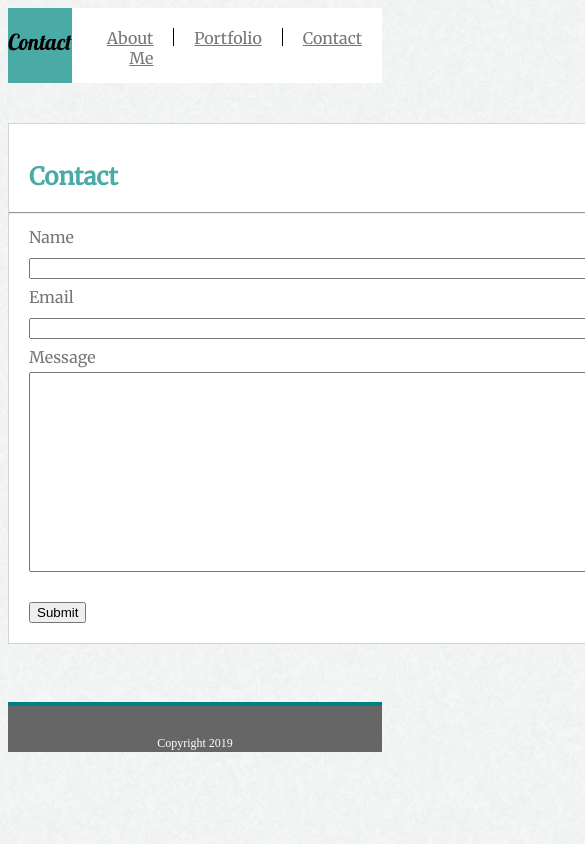
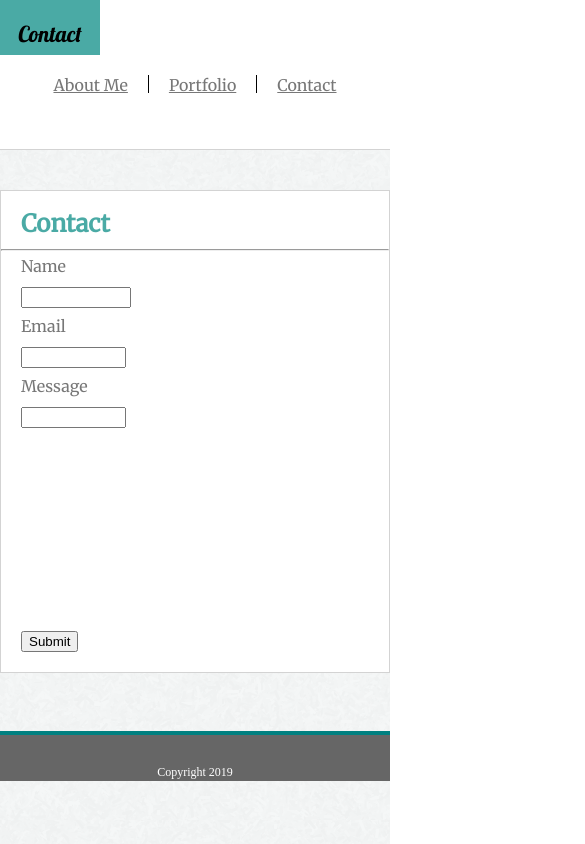
Before and after one commit to gregory-rutherford/Responsive-Portfolio, a plain HTML site: page contact.html in a window 390 px wide. Shown: the top 844 px of the page, 585 px wide, since content can reach past the window. Drawn offline with Linux system fonts and the light colour scheme.

Commit message:
about now responsive, media queries added to contact and portfolio but not fine tuned or adjusted

```diff
--- a/assets/css/style.css
+++ b/assets/css/style.css
@@ -1,5 +1,6 @@
 * {
     box-sizing: border-box;
+    margin: 0;
 }
 
 html {
@@ -20,12 +21,9 @@ nav {
     background-color: #ffffff;
     width: 860px;
     height: 100%;
-    text-align: right;
     display: flex;
     justify-content: flex-end;
     font-family: 'Merriweather', serif;
-
-
 }
 
 a:any-link {
@@ -46,30 +44,6 @@ a:any-link {
 }
 
 
- .topnav {
-
-     overflow: hidden;
-    background-color: white;
-    width: 75%;
-}
-
- .topnav a {
-    float: right;
-    text-align: center;
-    padding: 18px 8px;
-    text-decoration: none;
-    font-family: Georgia, 'Times New Roman', Times, serif;
-    font-weight: 400;
-    width: 18%;
-    color: #666666;
-    margin-top: 8px;
-}
-
- .topnav a:hover {
-    background-color: #4aaaa5;
-    opacity: 0.5;
-}
-
 .link {
 
     border-right: 1px solid black;
@@ -87,17 +61,14 @@ h2 {
     text-align: left;
     color: #4aaaa5;
     margin-top: 20px;
-    width: 960px;
+    width: 100%;
     clear: both;
     font-family: 'Merriweather', serif;
     padding-top: 18px;
     padding-left: 20px;
 }
 
-hr {
-    width: 960px;
 
-}
 img {
     clear: both;
     height: 200px;
@@ -160,6 +131,8 @@ footer {
     Width: 100%;
     bottom: 0;
     padding-top: 30px;
+    position: fixed;
+
 }
 
 @media only screen and (max-width: 980px) {
@@ -190,9 +163,29 @@ footer {
     #body {
         width: 100%;
     }
-    header {
+
+
+
+     header {
+        flex-direction: column;
         position: static;
+        height: 150px;
+
+     }
+
+    #name {
+        width: 100%;
+
 
     }
 
+
+    nav {
+        width: 100%;
+        justify-content: center;
+
+
+    }
+
+
   }
--- a/assets/css/style2.css
+++ b/assets/css/style2.css
@@ -1,5 +1,6 @@
 * {
     box-sizing: border-box;
+    margin: 0px;
 }
 
 html {
@@ -14,14 +15,14 @@ header {
     justify-content: center;
     background-color: #ffffff;
     margin-bottom: 40px;
+    border-bottom: 1px solid #D3D3D3;
+
 }
 
 nav {
     background-color: #ffffff;
     width: 860px;
     height: 100%;
-    /* float: left; */
-    text-align: right;
     display: flex;
     justify-content: flex-end;
     font-family: 'Merriweather', serif;
@@ -63,8 +64,8 @@ a:any-link {
 h2 {
     text-align: left;
     color: #4aaaa5;
-    margin-top: 20px;
-    width: 960px;
+    margin-bottom: 10px;
+    width: 100%;
     clear: both;
     font-family: 'Merriweather', serif;
     padding-top: 18px;
@@ -86,6 +87,7 @@ hr {
     font-family: 'Merriweather', serif;
     border: 1px solid #D3D3D3;
     margin-bottom: 40px;
+
 }
 
 label {
@@ -138,3 +140,89 @@ footer {
     bottom: 0;
     padding-top: 30px;
 }
+
+#nameEntry {
+    width: 400px;
+}
+
+#emailEntry {
+    width: 400px;
+}
+
+#messageEntry {
+    width: 400px;
+    height: 200px;
+}
+
+@media only screen and (max-width: 980px) {
+    body {
+        width: 100%;
+    }
+
+    #body {
+        width: 100%;
+    }
+
+    #nameEntry {
+        width: 100%;
+    }
+  }
+
+  @media only screen and (max-width: 768px) {
+    body {
+        width: 100%;
+    }
+
+    #body {
+        width: 100%;
+    }
+  }
+
+  @media only screen and (max-width: 640px) {
+    body {
+        width: 100%;
+    }
+
+    #body {
+        width: 100%;
+    }
+
+    #nameEntry {
+        width: 30%;
+    }
+
+    #emailEntry {
+        width: 30%;
+    }
+
+    #messageEntry {
+        width: 30%;
+        height: 100%;
+    }
+
+
+     header {
+        flex-direction: column;
+        position: static;
+        height: 150px;
+
+     }
+
+    #name {
+        width: 100%;
+
+
+    }
+
+
+    nav {
+        width: 100%;
+        justify-content: center;
+
+
+    }
+    hr {
+        width: 100%;
+    }
+
+  }
--- a/assets/css/style3.css
+++ b/assets/css/style3.css
@@ -20,7 +20,6 @@ nav {
     background-color: #ffffff;
     width: 860px;
     height: 100%;
-    /* float: left; */
     text-align: right;
     display: flex;
     justify-content: flex-end;
@@ -64,7 +63,7 @@ h2 {
     text-align: left;
     color: #4aaaa5;
     margin-top: 20px;
-    width: 960px;
+    width: 100%;
     clear: both;
     font-family: 'Merriweather', serif;
     padding-top: 18px;
@@ -72,9 +71,7 @@ h2 {
 }
 
 
-hr {
-    width: 960px;
-}
+
 
 
 footer {
@@ -94,7 +91,7 @@ footer {
 }
 
 #body {
-    width: 960px;
+    width: 100%;
     margin: auto;
     background: white;
     line-height: 30px;
@@ -155,3 +152,43 @@ footer {
 h3 {
     font-weight: 300;
 }
+
+@media only screen and (max-width: 980px) {
+    body {
+        width: 100%;
+    }
+
+    #body {
+        width: 100%;
+    }
+  }
+
+  @media only screen and (max-width: 768px) {
+    body {
+        width: 100%;
+    }
+
+    #body {
+        width: 100%;
+    }
+  }
+
+  @media only screen and (max-width: 640px) {
+    body {
+        width: 100%;
+    }
+
+    #body {
+        width: 100%;
+    }
+
+
+
+     header {
+        flex-direction: column;
+        position: static;
+        height: 150px;
+
+     }
+
+    }
--- a/contact.html
+++ b/contact.html
@@ -2,6 +2,7 @@
 <html lang="en">
 <head>
     <meta charset="UTF-8"/>
+    <meta name="viewport" content="width=device-width, initial-scale=1.0">
     <title>Contact</title>
     <link rel="stylesheet" type="text/css" href="assets/css/style2.css">
     <link href="https://fonts.googleapis.com/css?family=Merriweather" rel="stylesheet">
@@ -25,21 +26,21 @@
     <div id="name">
     <label for="name">Name</label>
     <div class="input">
-    <input type="text" name="name" id="name" required>
+    <input type="text" name="name" id="nameEntry" required>
     </div>
     </div>
 
     <div id="email">
     <label for="email">Email</label>
     <div class="input">
-    <input type="text" name="email" id="email" required>
+    <input type="text" name="email" id="emailEntry" required>
     </div>
     </div>
 
     <div id="message">
     <label for="message">Message</label>
     <div class="input">
-    <input type="text" name="message" id="message">
+    <input type="text" name="message" id="messageEntry">
     </div>
     </div>
 
```
Also changed, not shown: index.html (+1 -3 lines), portfolio.html (+1 -0 lines), 1 other file.
